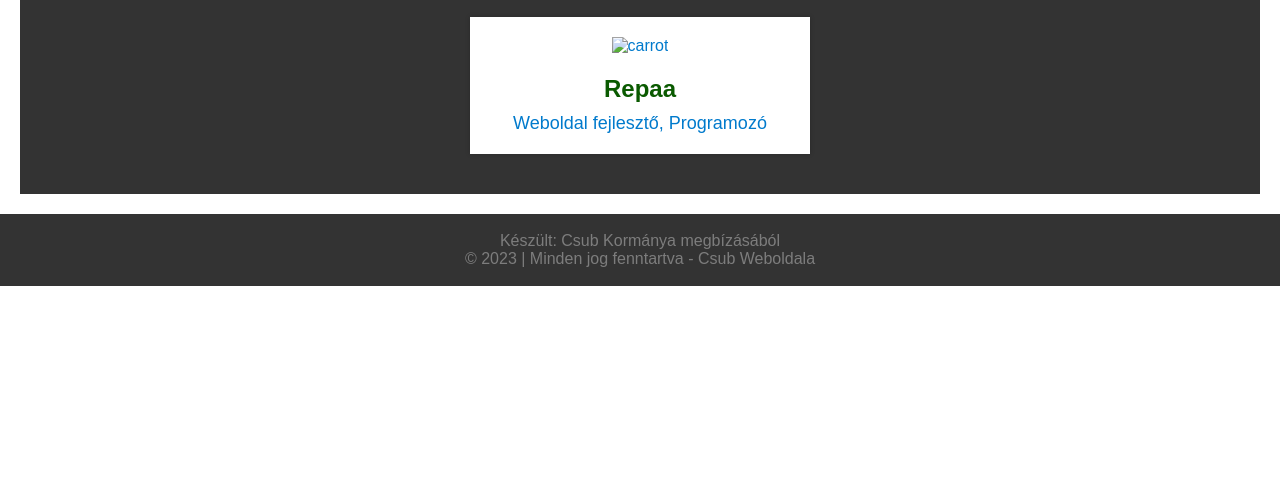
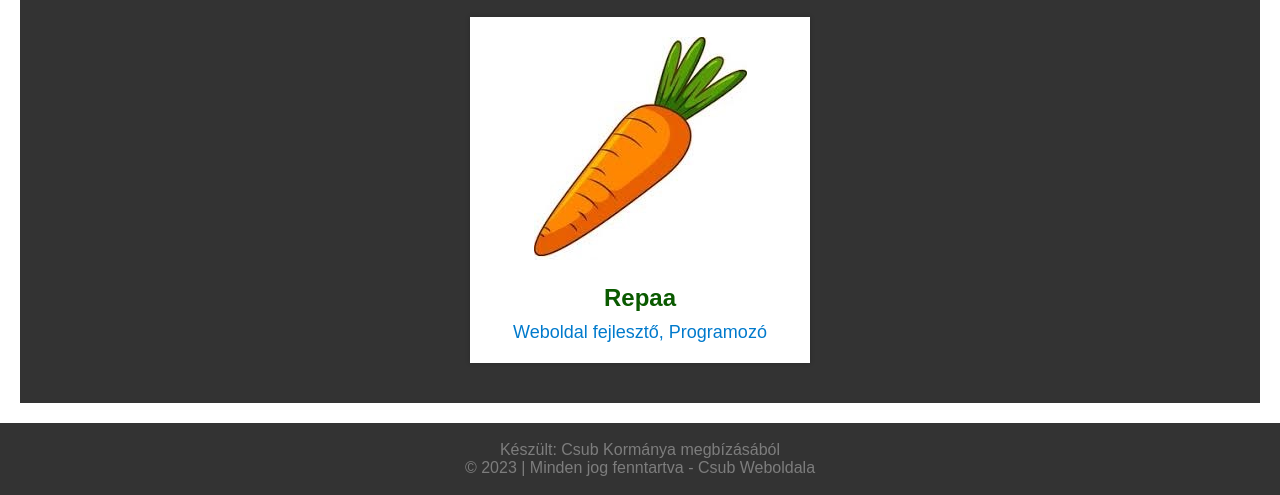
Before and after one commit to Korte-Craft/csub, a plain HTML site: page about.html in a window 1280 px wide. Shown: the part 349-844 px from the top of the page. Before the commit the page ends 800 px from the top, so only its background shows below. Drawn offline with Linux system fonts and the light colour scheme; no server answers.

Commit message:
Update about.html

```diff
--- a/about.html
+++ b/about.html
@@ -34,7 +34,7 @@
     <h1>Áhá! Nem erre számítottál! Azt hitted, hogy itt valami csúbról lesz? <br> NEM!</h1>
     <a href="#">
         <section class="peaple">
-            <img src="carrot.png" alt="carrot">
+            <img src="carrot.jpg" alt="carrot">
             <h2>Repaa</h2>
             <p>Weboldal fejlesztő, Programozó</p>
         </section>
```
